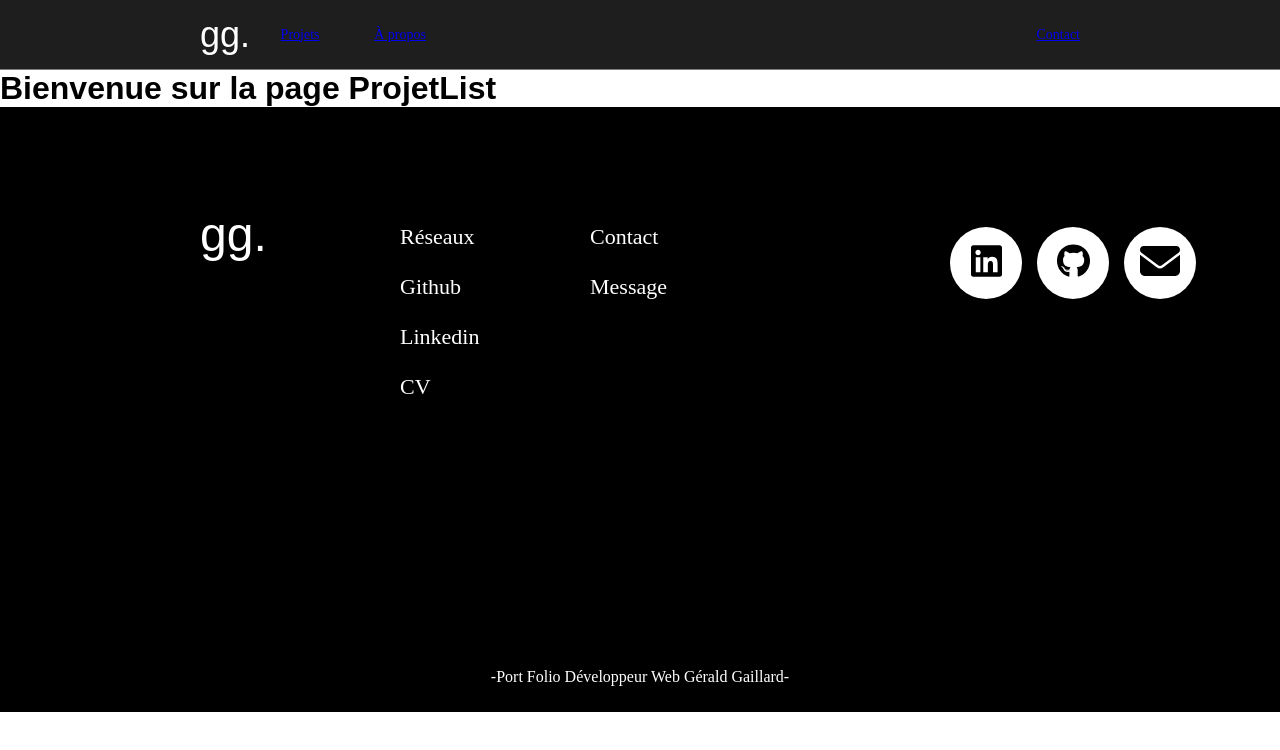
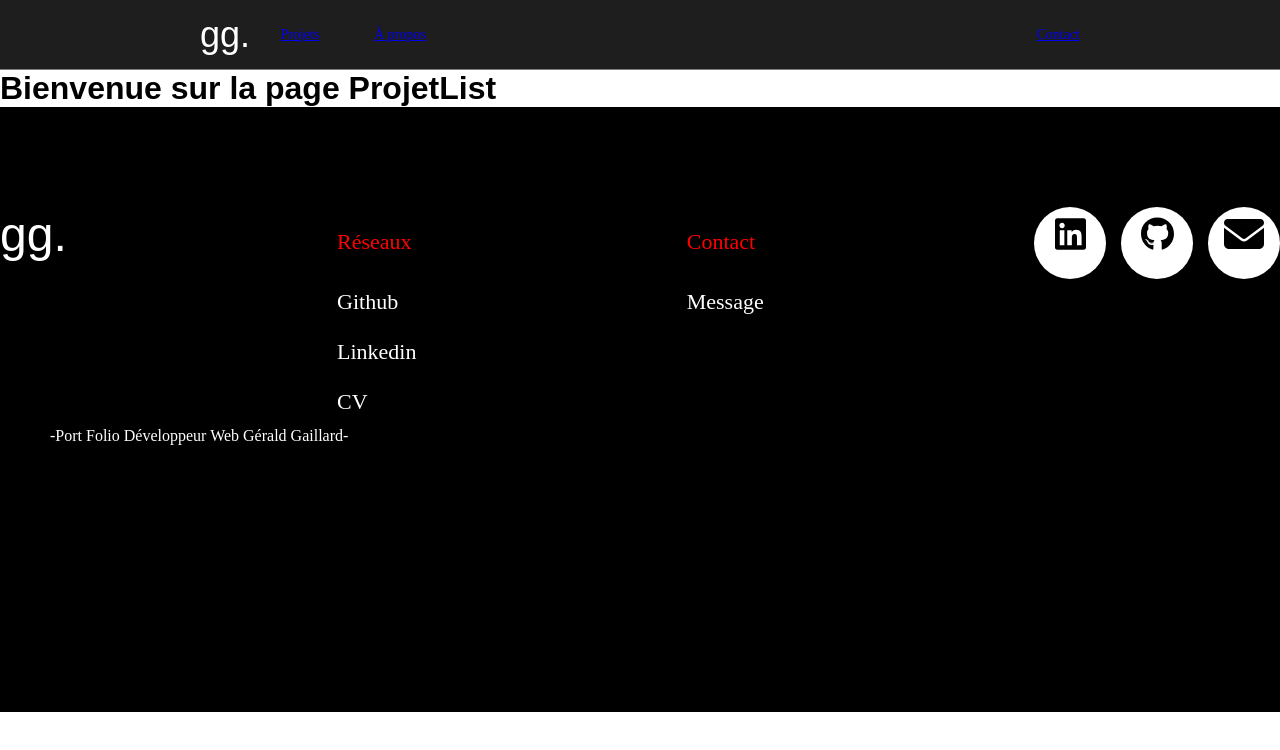
Before and after one commit to Gerald433/portFolio, a React (Create React App) app: page / in a window 1280 px wide. Shown: the top 750 px of the page. Built offline with nearby package versions, Linux system fonts and the light colour scheme.

Commit message:
Rework the footer with flexbox and links

```diff
--- a/src/components/Footer.js
+++ b/src/components/Footer.js
@@ -3,25 +3,41 @@ import linkLetter from "../assets/images/linkLetter.svg";
 import LinkFooter from "./LinkFooter";
 import linkLinkedin from "../assets/images/linkLinkedin.svg";
 import linkGithub from "../assets/images/linkGithub.svg";
+import { Link } from "react-router-dom";
 
 function Footer() {
   return (
     <footer className={`${styles.footer}`}>
+      <div className={`${styles.container} container d-flex`}>
         <span className={`${styles.icon}`}>gg.</span>
-      <ul className={`${styles.connections} d-flex flex-column`}>
-        <li>Réseaux</li>
+
+        <div>
+          <ul>
+            <p className={`${styles.titleLink}`}>Réseaux</p>
             <li>
-          <a href={"https://github.com/Gerald433"}>Github</a>
+              <Link to="https://github.com/Gerald433">Github</Link>
             </li>
             <li>
-          <a href="https://www.linkedin.com/in/g%C3%A9rald-gaillard-218664277/">
+              <Link to="https://www.linkedin.com/in/g%C3%A9rald-gaillard-218664277/">
                 Linkedin
-          </a>
+              </Link>
             </li>
-        <li>CV</li>
-        <li>Contact</li>
-        <li>Message</li>
+            <li>
+              <Link to="#">CV</Link>
+            </li>
           </ul>
+        </div>
+
+        <div>
+          <ul>
+            <p className={`${styles.titleLink}`}>Contact</p>
+            <li>
+              <Link to="#">Message</Link>
+            </li>
+          </ul>
+        </div>
+
+
 
         <div className={`${styles.containerLinkFoot} d-flex`}>
           <LinkFooter
@@ -31,7 +47,7 @@ function Footer() {
           <LinkFooter src={linkGithub} href={"https://github.com/Gerald433"} />
           <LinkFooter src={linkLetter} />
         </div>
-
+      </div>
       <p className={`${styles.copyrigth}`}>
         -Port Folio Développeur Web Gérald Gaillard-
       </p>
--- a/src/components/Footer.module.scss
+++ b/src/components/Footer.module.scss
@@ -1,24 +1,40 @@
-footer {
+.footer {
   height: 605px;
   background-color: var(--white-0);
   color: var(--white-100);
-  position: relative;
+  padding: 100px 0 100px 0;
+
+  .titleLink {
+    color: red;
+    font-family: gt planar;
+    font-size: 22px;
+  }
+  a {
+    text-decoration: none;
+    color: white;
+    line-height: 50px;
+    font-family: gt planar;
+    font-size: 22px;
+  }
+  .container {
+    // position: relative;
+    justify-content: space-between;
+    align-items: flex-start;
+    flex-wrap: wrap;
+    width: 100%;
+  }
+
   .icon {
     font-size: 48px;
-    padding-left: 200px;
-    padding-top: 100px;
-    display: block;
-    width: 60px;
   }
-
 
   .connections {
     // border: 3px solid red;
     width: 380px;
     flex-wrap: wrap;
     height: 240px;
-    margin-left: 400px;
-    margin-top: -50px;
+    // margin-left: 400px;
+    // margin-top: -50px;
     line-height: 50px;
     font-family: gt planar;
     font-size: 22px;
@@ -26,23 +42,20 @@ footer {
       display: block;
       width: 150px;
 
-      a{
-        text-decoration: none;
-        color: white;
-      }
     }
   }
 
   .containerLinkFoot {
-    position: absolute;
-    top: 120px;
-    left: 950px;
+    // position: absolute;
+    padding-top: 0px;
     gap: 15px;
   }
 
   .copyrigth {
-    text-align: center;
-    padding-top: 200px;
+    max-width: 1440px;
+    width: 100%;
+    margin: auto;
+    padding: 0 50px;
     font-family: gt planar;
   }
 }
--- a/src/components/LinkFooter.module.scss
+++ b/src/components/LinkFooter.module.scss
@@ -6,5 +6,6 @@
     height: 72px;
     background-color: white;
     border-radius: 50%;
-    // cursor: pointer;
+    padding: 0;
+
   }
```
Also changed, not shown: src/components/LinkFooter.js (+2 -5 lines). Lines whose indentation alone changed are shown as unchanged.
